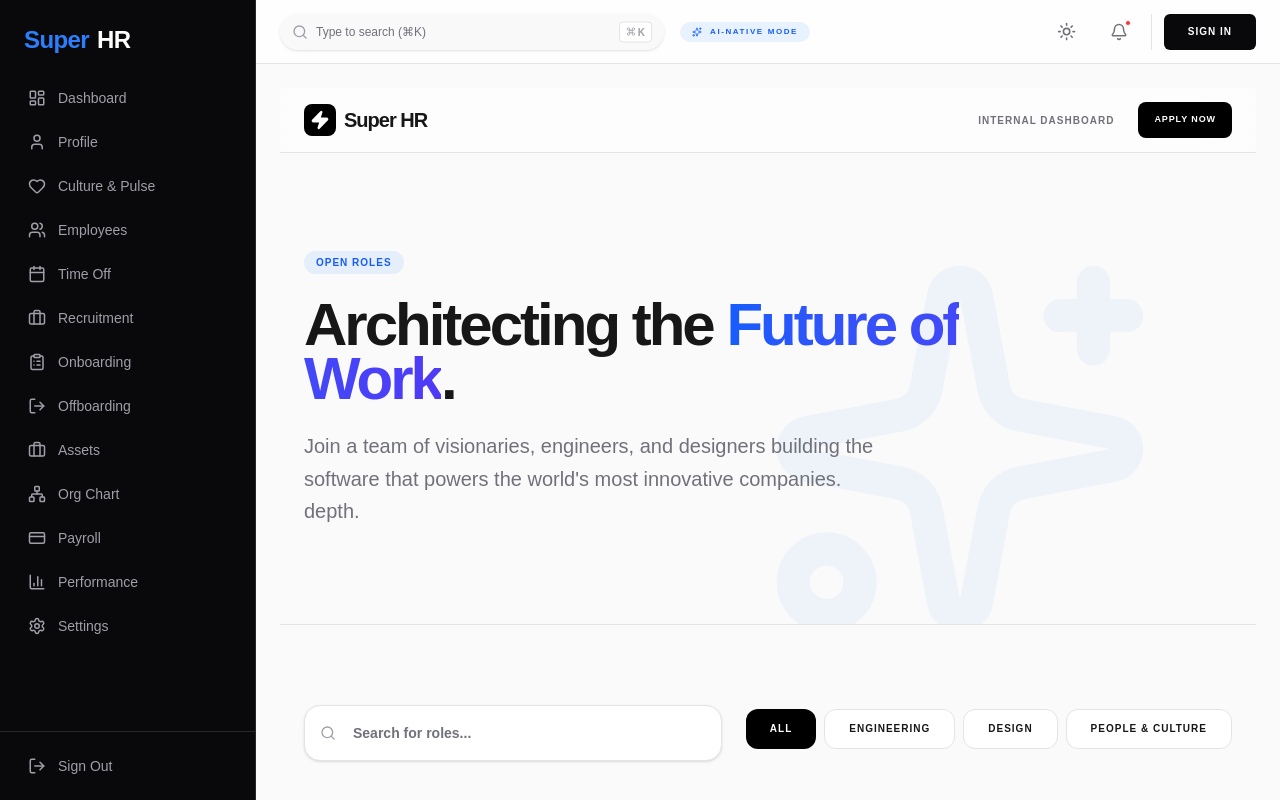
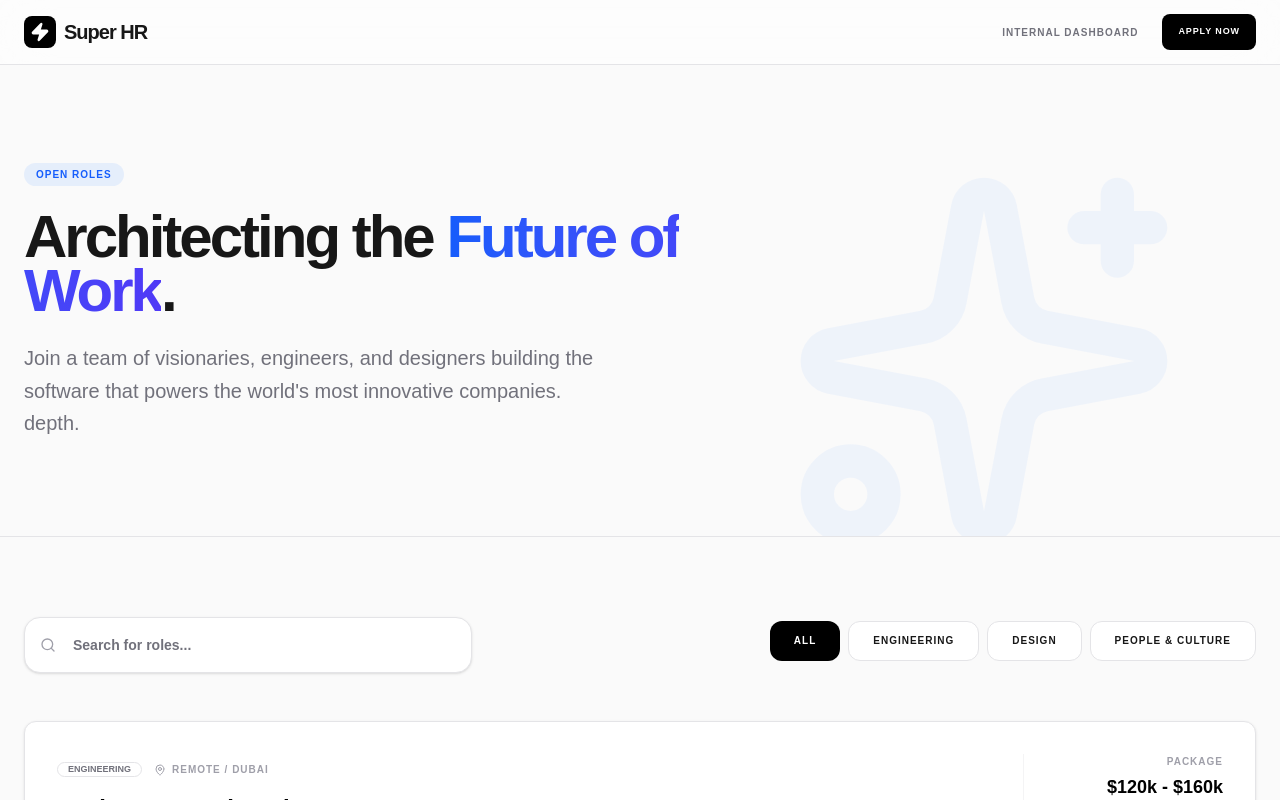
Before and after one commit to ahmedamr1/HRsoftware, a Next.js app: page /careers in a window 1280 px wide. Built offline with nearby package versions, Linux system fonts and the light colour scheme.

Commit message:
fix: hide sidebar and header on login screen or when logged out

```diff
--- a/src/app/layout.tsx
+++ b/src/app/layout.tsx
@@ -3,10 +3,8 @@ import { Geist, Geist_Mono } from "next/font/google";
 import "./globals.css";
 import { AuthProvider } from "@/lib/auth-context";
 import { EmployeeProvider } from "@/lib/employee-context";
-import { SidebarClient } from "@/components/layout/SidebarClient";
-import { Header } from "@/components/layout/Header";
+import { AppLayout } from "@/components/layout/AppLayout";
 import { ThemeProvider } from "@/components/theme-provider";
-import { PageTransition } from "@/components/layout/PageTransition";
 import { Toaster } from "sonner";
 import React from "react";
 
@@ -44,22 +42,10 @@ export default function RootLayout({
               enableSystem
               disableTransitionOnChange
             >
-              <div className="flex h-screen overflow-hidden bg-zinc-50 dark:bg-zinc-900">
-                {/* Sidebar */}
-                <aside className="hidden md:block">
-                  <SidebarClient />
-                </aside>
-
-                <div className="flex flex-col flex-1 overflow-hidden">
-                  <Header />
-                  <main className="flex-1 overflow-auto p-6">
-                    <PageTransition>
-                      {children}
-                    </PageTransition>
-                    <Toaster richColors position="top-right" />
-                  </main>
-                </div>
-              </div>
+              <AppLayout>
+                {children}
+                <Toaster richColors position="top-right" />
+              </AppLayout>
             </ThemeProvider>
           </body>
         </html>
--- /dev/null
+++ b/src/components/layout/AppLayout.tsx
@@ -0,0 +1,36 @@
+"use client";
+
+import React from "react";
+import { usePathname } from "next/navigation";
+import { SidebarClient } from "@/components/layout/SidebarClient";
+import { Header } from "@/components/layout/Header";
+import { PageTransition } from "@/components/layout/PageTransition";
+import { useAuth } from "@/lib/auth-context";
+
+export function AppLayout({ children }: { children: React.ReactNode }) {
+  const pathname = usePathname();
+  const { userRole, isLoading } = useAuth();
+  const isLoginPage = pathname === "/login";
+
+  if (isLoginPage || (!userRole && !isLoading)) {
+    return (
+      <main className="h-screen w-full overflow-auto">
+        <PageTransition>{children}</PageTransition>
+      </main>
+    );
+  }
+
+  return (
+    <div className="flex h-screen overflow-hidden bg-zinc-50 dark:bg-zinc-900">
+      <aside className="hidden md:block">
+        <SidebarClient />
+      </aside>
+      <div className="flex flex-col flex-1 overflow-hidden">
+        <Header />
+        <main className="flex-1 overflow-auto p-6">
+          <PageTransition>{children}</PageTransition>
+        </main>
+      </div>
+    </div>
+  );
+}
```
